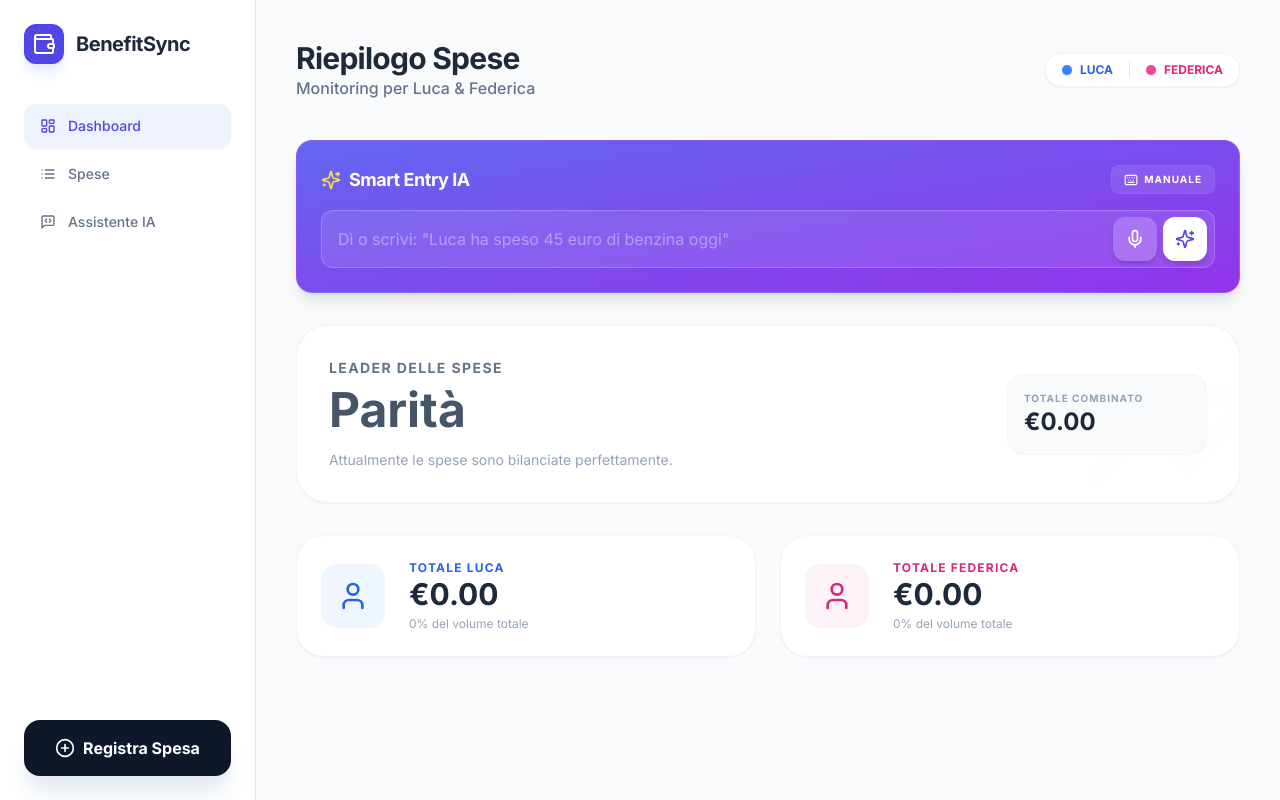
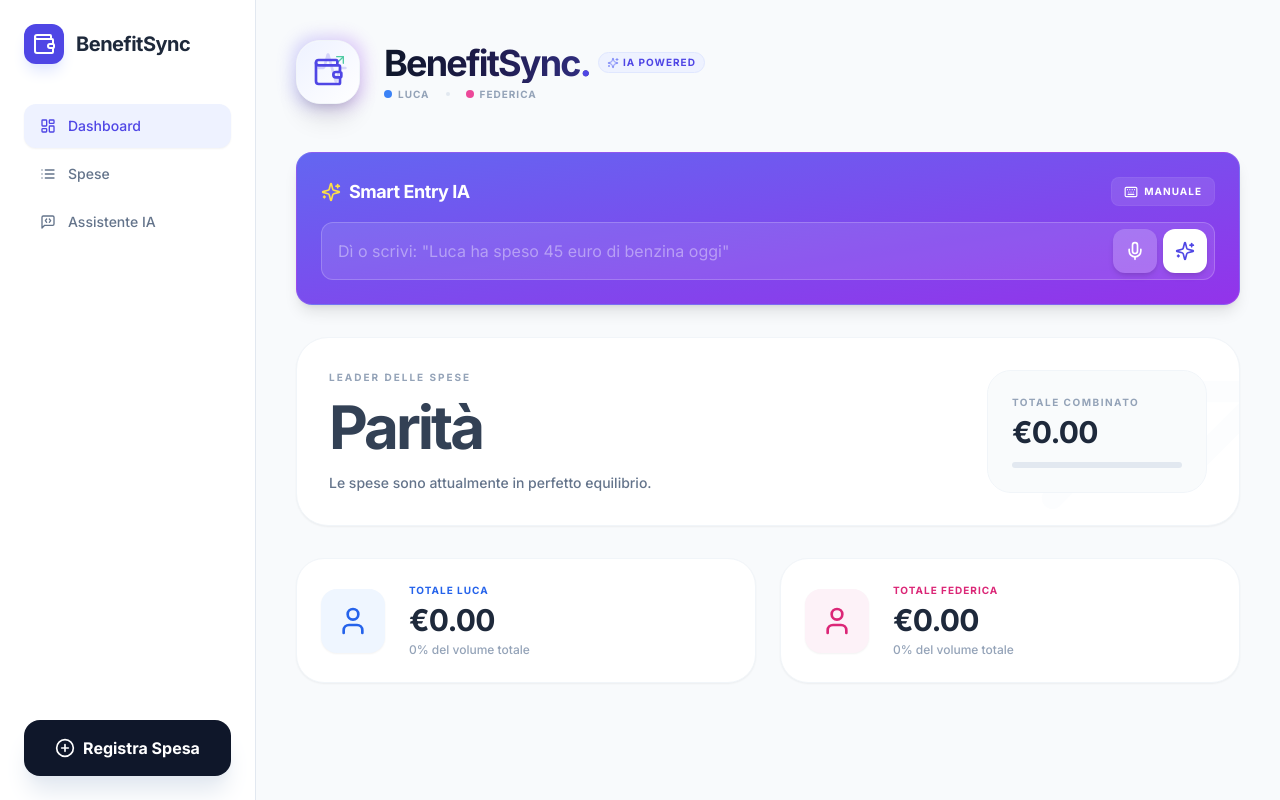
Before and after one commit to luca77dg/benefit, a React (Vite) app: page / in a window 1280 px wide. Built offline with nearby package versions, Linux system fonts and the light colour scheme.

Commit message:
feat: Enhance dashboard with spending leader and stats
Calculate and display the spending difference between Luca and Federica, identifying the leader and runner-up. Improve the visual presentation of the dashboard hero section and update icons for better clarity.

```diff
--- a/App.tsx
+++ b/App.tsx
@@ -6,7 +6,7 @@ import { Dashboard } from './components/Dashboard';
 import { ExpenseList } from './components/ExpenseList';
 import { SmartEntry } from './components/SmartEntry';
 import { AIAssistant } from './components/AIAssistant';
-import { PlusCircle, LayoutDashboard, List, MessageSquareCode, Wallet } from 'lucide-react';
+import { PlusCircle, LayoutDashboard, List, MessageSquareCode, Wallet, Activity, ArrowUpRight, Sparkles } from 'lucide-react';
 
 const App: React.FC = () => {
   const [spese, setSpese] = useState<Spesa[]>([]);
@@ -92,26 +92,44 @@ const App: React.FC = () => {
 
       {/* Main Content */}
       <main className="flex-1 p-6 md:p-10 max-w-6xl mx-auto w-full">
-        {/* Header */}
-        <header className="mb-10 flex flex-col md:flex-row md:items-center justify-between gap-4">
-          <div>
-            <h2 className="text-3xl font-black text-slate-800 tracking-tight">
-              {activeTab === 'dashboard' && 'Riepilogo Spese'}
-              {activeTab === 'list' && 'Registro Transazioni'}
-              {activeTab === 'ai' && 'Analista Gemini IA'}
-            </h2>
-            <p className="text-slate-500 font-medium">Monitoring per Luca & Federica</p>
+        {/* New Brand Header Logo */}
+        <div className="mb-12 animate-in fade-in zoom-in duration-1000">
+          <div className="flex items-center gap-6">
+            <div className="relative group">
+              <div className="absolute -inset-1 bg-gradient-to-r from-indigo-500 to-purple-600 rounded-3xl blur opacity-25 group-hover:opacity-50 transition duration-1000 group-hover:duration-200"></div>
+              <div className="relative w-16 h-16 bg-white rounded-3xl flex items-center justify-center shadow-xl border border-slate-100 overflow-hidden">
+                <div className="absolute inset-0 bg-gradient-to-br from-indigo-50 to-white"></div>
+                <div className="relative">
+                  <Activity className="w-8 h-8 text-indigo-600 absolute -top-1 -right-1 opacity-20" />
+                  <Wallet className="w-8 h-8 text-indigo-600 relative z-10" />
+                  <ArrowUpRight className="w-4 h-4 text-emerald-500 absolute -top-1 -right-1 animate-pulse" />
+                </div>
+              </div>
+            </div>
+            <div>
+              <div className="flex items-center gap-2">
+                <h2 className="text-4xl font-black tracking-tighter bg-clip-text text-transparent bg-gradient-to-r from-slate-900 via-indigo-950 to-indigo-900">
+                  BenefitSync<span className="text-indigo-600">.</span>
+                </h2>
+                <div className="bg-indigo-50 px-2 py-0.5 rounded-full border border-indigo-100 flex items-center gap-1">
+                  <Sparkles className="w-3 h-3 text-indigo-400" />
+                  <span className="text-[10px] font-black text-indigo-600 uppercase tracking-widest">IA Powered</span>
+                </div>
+              </div>
+              <div className="flex items-center gap-4 mt-1">
+                <div className="flex items-center gap-1.5">
+                  <div className="w-2 h-2 rounded-full bg-blue-500"></div>
+                  <span className="text-[10px] font-bold text-slate-400 uppercase tracking-widest">Luca</span>
+                </div>
+                <div className="w-1 h-1 rounded-full bg-slate-200"></div>
+                <div className="flex items-center gap-1.5">
+                  <div className="w-2 h-2 rounded-full bg-pink-500"></div>
+                  <span className="text-[10px] font-bold text-slate-400 uppercase tracking-widest">Federica</span>
+                </div>
+              </div>
+            </div>
           </div>
-          <div className="flex items-center gap-4 bg-white px-4 py-2 rounded-2xl border border-slate-100 shadow-sm">
-            <span className="flex items-center gap-2 text-xs font-bold text-blue-600">
-              <span className="w-2.5 h-2.5 rounded-full bg-blue-500 shadow-sm shadow-blue-200"></span> LUCA
-            </span>
-            <div className="w-px h-4 bg-slate-200"></div>
-            <span className="flex items-center gap-2 text-xs font-bold text-pink-600">
-              <span className="w-2.5 h-2.5 rounded-full bg-pink-500 shadow-sm shadow-pink-200"></span> FEDERICA
-            </span>
-          </div>
-        </header>
+        </div>
 
         {/* Dynamic View */}
         {activeTab === 'dashboard' && (
--- a/components/Dashboard.tsx
+++ b/components/Dashboard.tsx
@@ -20,66 +20,94 @@ export const Dashboard: React.FC<DashboardProps> = ({ spese }) => {
       summary[s.utente] += s.importo;
     });
 
-    return summary;
+    const diff = Math.abs(summary.Luca - summary.Federica);
+    const leader: Utente | 'Parità' = summary.Luca > summary.Federica ? 'Luca' : summary.Federica > summary.Luca ? 'Federica' : 'Parità';
+    const runnerUp = leader === 'Luca' ? 'Federica' : 'Luca';
+
+    return { ...summary, diff, leader, runnerUp };
   }, [spese]);
 
-  const topSpender: Utente | 'Parità' = stats.Luca > stats.Federica ? 'Luca' : stats.Federica > stats.Luca ? 'Federica' : 'Parità';
-
   return (
-    <div className="space-y-8 animate-in fade-in duration-500">
-      {/* Hero Section: Chi spende di più */}
+    <div className="space-y-8 animate-in fade-in slide-in-from-bottom-4 duration-700">
+      {/* Hero Section: Leader delle Spese */}
       <div className="bg-white p-8 rounded-[32px] shadow-sm border border-slate-100 relative overflow-hidden">
-        <div className="relative z-10 flex flex-col md:flex-row md:items-center justify-between gap-6">
-          <div>
-            <h3 className="text-slate-500 text-sm font-bold uppercase tracking-widest mb-2">Leader delle Spese</h3>
+        <div className="relative z-10 flex flex-col md:flex-row md:items-center justify-between gap-8">
+          <div className="flex-1">
+            <h3 className="text-slate-400 text-[10px] font-black uppercase tracking-[0.2em] mb-3">Leader delle Spese</h3>
             <div className="flex items-center gap-4">
-              <span className={`text-5xl font-black ${topSpender === 'Luca' ? 'text-blue-600' : topSpender === 'Federica' ? 'text-pink-600' : 'text-slate-600'}`}>
-                {topSpender}
+              <span className={`text-6xl font-black tracking-tighter ${
+                stats.leader === 'Luca' ? 'text-blue-600' :
+                stats.leader === 'Federica' ? 'text-pink-600' :
+                'text-slate-700'
+              }`}>
+                {stats.leader}
               </span>
-              {topSpender !== 'Parità' && (
-                <div className={`p-3 rounded-2xl ${topSpender === 'Luca' ? 'bg-blue-100 text-blue-600' : 'bg-pink-100 text-pink-600'} animate-bounce`}>
-                  <Trophy className="w-8 h-8" />
+              {stats.leader !== 'Parità' && (
+                <div className={`p-2.5 rounded-2xl ${
+                  stats.leader === 'Luca' ? 'bg-blue-50 text-blue-600' : 'bg-pink-50 text-pink-600'
+                } border border-current/10 shadow-sm animate-bounce`}>
+                  <Trophy className="w-6 h-6" />
                 </div>
               )}
             </div>
-            <p className="text-slate-400 text-sm mt-4 max-w-md">
-              Attualmente {topSpender === 'Parità' ? 'le spese sono bilanciate perfettamente' : `${topSpender} è in testa con un totale di €${stats[topSpender as Utente].toFixed(2)}`}.
-            </p>
+
+            <div className="mt-4">
+              {stats.leader === 'Parità' ? (
+                <p className="text-slate-500 font-medium text-sm">Le spese sono attualmente in perfetto equilibrio.</p>
+              ) : (
+                <p className={`text-sm font-bold uppercase tracking-tight ${
+                  stats.leader === 'Luca' ? 'text-blue-500' : 'text-pink-500'
+                }`}>
+                  {stats.leader} ha speso {stats.diff.toLocaleString('it-IT', { minimumFractionDigits: 2, maximumFractionDigits: 2 })} € in più di {stats.runnerUp}
+                </p>
+              )}
+            </div>
           </div>
 
-          <div className="flex flex-col gap-3 min-w-[200px]">
-            <div className="bg-slate-50 p-4 rounded-2xl border border-slate-100">
-              <p className="text-[10px] font-black text-slate-400 uppercase tracking-widest">Totale Combinato</p>
-              <p className="text-2xl font-black text-slate-800">€{stats.total.toFixed(2)}</p>
+          <div className="flex flex-col gap-4">
+            <div className="bg-slate-50/80 backdrop-blur-sm p-6 rounded-3xl border border-slate-100 min-w-[220px] transition-all hover:shadow-inner">
+              <p className="text-[10px] font-black text-slate-400 uppercase tracking-[0.15em] mb-1">Totale Combinato</p>
+              <p className="text-3xl font-black text-slate-800 tracking-tight">€{stats.total.toFixed(2)}</p>
+              <div className="mt-3 w-full bg-slate-200 h-1.5 rounded-full overflow-hidden flex">
+                <div
+                  className="bg-blue-500 h-full transition-all duration-1000"
+                  style={{ width: `${(stats.Luca / (stats.total || 1)) * 100}%` }}
+                />
+                <div
+                  className="bg-pink-500 h-full transition-all duration-1000"
+                  style={{ width: `${(stats.Federica / (stats.total || 1)) * 100}%` }}
+                />
+              </div>
             </div>
           </div>
         </div>
-        <TrendingUp className="absolute -right-8 -bottom-8 w-48 h-48 text-slate-50 opacity-20 pointer-events-none" />
+        {/* Decorazione di sfondo */}
+        <TrendingUp className="absolute -right-12 -bottom-12 w-64 h-64 text-slate-50 opacity-40 pointer-events-none" />
       </div>
 
       {/* Totals Grid */}
       <div className="grid grid-cols-1 md:grid-cols-2 gap-6">
         {/* Luca Summary */}
-        <div className="bg-white p-6 rounded-[28px] shadow-sm border border-slate-100 flex items-center gap-6 group hover:border-blue-200 transition-colors">
-          <div className="w-16 h-16 bg-blue-50 rounded-2xl flex items-center justify-center text-blue-600 group-hover:bg-blue-600 group-hover:text-white transition-all">
+        <div className="bg-white p-6 rounded-[28px] shadow-sm border border-slate-100 flex items-center gap-6 group hover:border-blue-200 transition-all hover:shadow-md">
+          <div className="w-16 h-16 bg-blue-50 rounded-2xl flex items-center justify-center text-blue-600 group-hover:bg-blue-600 group-hover:text-white transition-all shadow-sm">
             <User className="w-8 h-8" />
           </div>
           <div>
-            <p className="text-blue-600 text-xs font-black uppercase tracking-widest">Totale Luca</p>
-            <p className="text-3xl font-black text-slate-800">€{stats.Luca.toFixed(2)}</p>
-            <p className="text-slate-400 text-xs mt-1">{((stats.Luca / (stats.total || 1)) * 100).toFixed(0)}% del volume totale</p>
+            <p className="text-blue-600 text-[10px] font-black uppercase tracking-widest mb-1">Totale Luca</p>
+            <p className="text-3xl font-black text-slate-800 tracking-tight">€{stats.Luca.toFixed(2)}</p>
+            <p className="text-slate-400 text-xs mt-1 font-medium">{((stats.Luca / (stats.total || 1)) * 100).toFixed(0)}% del volume totale</p>
           </div>
         </div>
 
         {/* Federica Summary */}
-        <div className="bg-white p-6 rounded-[28px] shadow-sm border border-slate-100 flex items-center gap-6 group hover:border-pink-200 transition-colors">
-          <div className="w-16 h-16 bg-pink-50 rounded-2xl flex items-center justify-center text-pink-600 group-hover:bg-pink-600 group-hover:text-white transition-all">
+        <div className="bg-white p-6 rounded-[28px] shadow-sm border border-slate-100 flex items-center gap-6 group hover:border-pink-200 transition-all hover:shadow-md">
+          <div className="w-16 h-16 bg-pink-50 rounded-2xl flex items-center justify-center text-pink-600 group-hover:bg-pink-600 group-hover:text-white transition-all shadow-sm">
             <User className="w-8 h-8" />
           </div>
           <div>
-            <p className="text-pink-600 text-xs font-black uppercase tracking-widest">Totale Federica</p>
-            <p className="text-3xl font-black text-slate-800">€{stats.Federica.toFixed(2)}</p>
-            <p className="text-slate-400 text-xs mt-1">{((stats.Federica / (stats.total || 1)) * 100).toFixed(0)}% del volume totale</p>
+            <p className="text-pink-600 text-[10px] font-black uppercase tracking-widest mb-1">Totale Federica</p>
+            <p className="text-3xl font-black text-slate-800 tracking-tight">€{stats.Federica.toFixed(2)}</p>
+            <p className="text-slate-400 text-xs mt-1 font-medium">{((stats.Federica / (stats.total || 1)) * 100).toFixed(0)}% del volume totale</p>
           </div>
         </div>
       </div>
```
